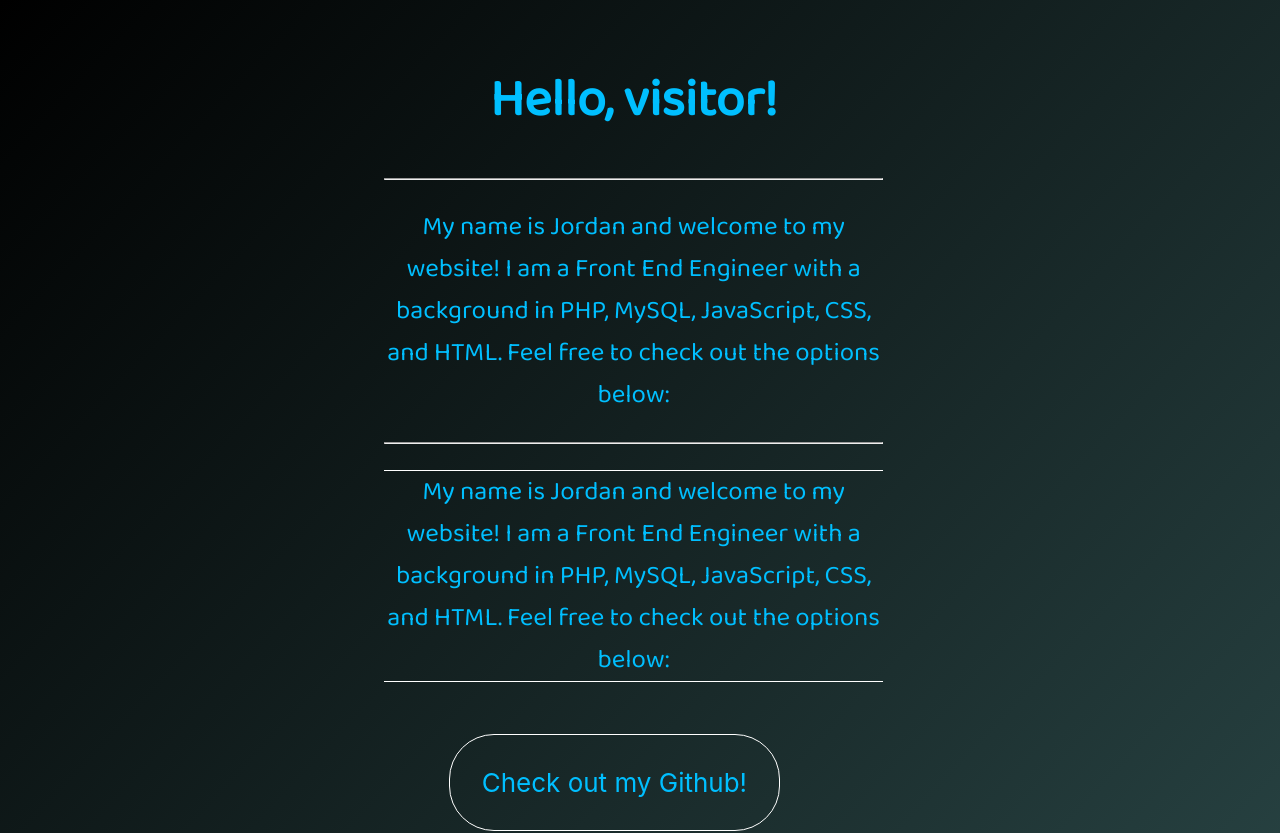
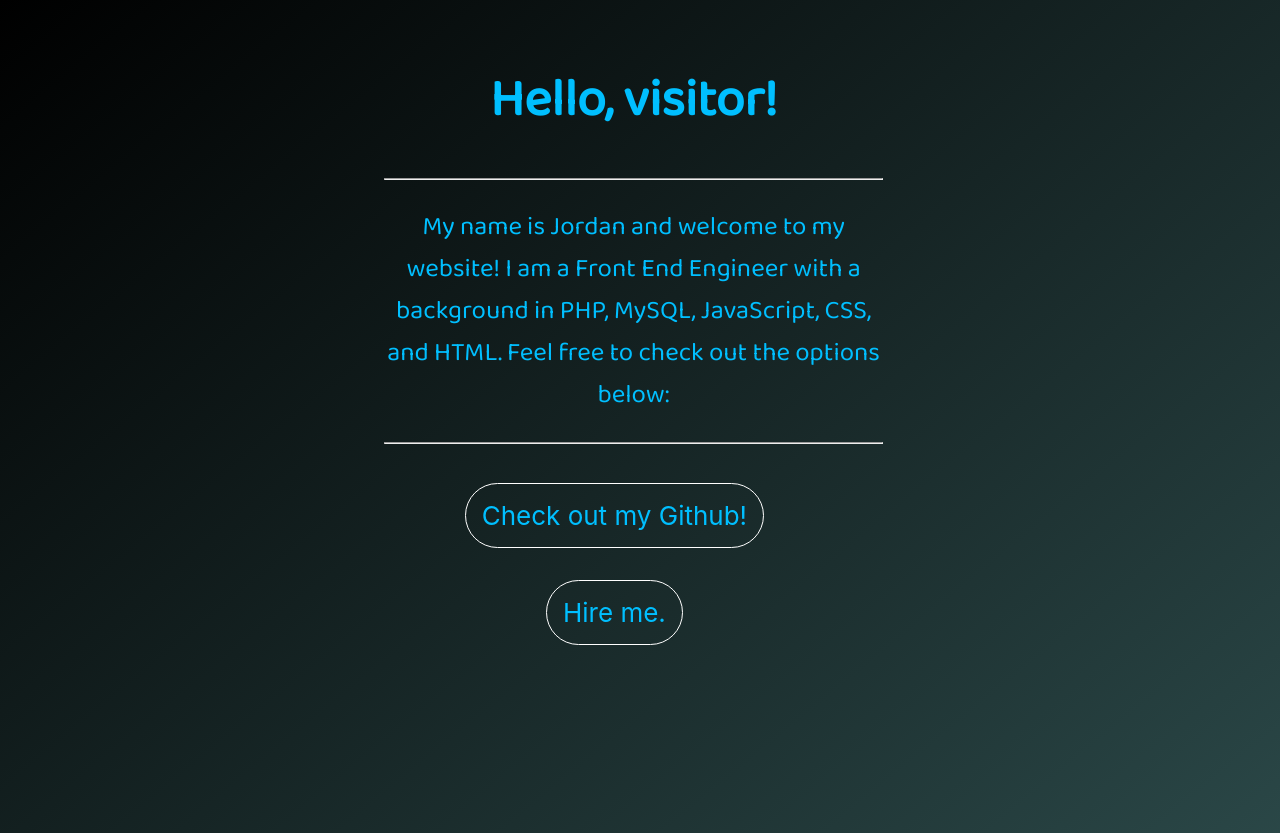
Before and after one commit to jaytoven527/personal-website, a React (Create React App) app: page / in a window 1280 px wide. Shown: the top 833 px of the page. Built offline with nearby package versions, Linux system fonts and the light colour scheme; a web font is replaced by a local one.

Commit message:
correction

```diff
--- a/src/App.jsx
+++ b/src/App.jsx
@@ -14,7 +14,6 @@ function App() {
                 <hr />
                 <p>{introduction}</p>
                 <hr />
-                <p className="intro">{introduction}</p>
             </header>
             <nav>
                 <ul>
--- a/src/App.scss
+++ b/src/App.scss
@@ -62,7 +62,7 @@ nav {
   }
 
   a {
-    padding: 2rem;
+    padding: 1rem;
     color: deepskyblue;
     text-decoration: none;
   }
```
